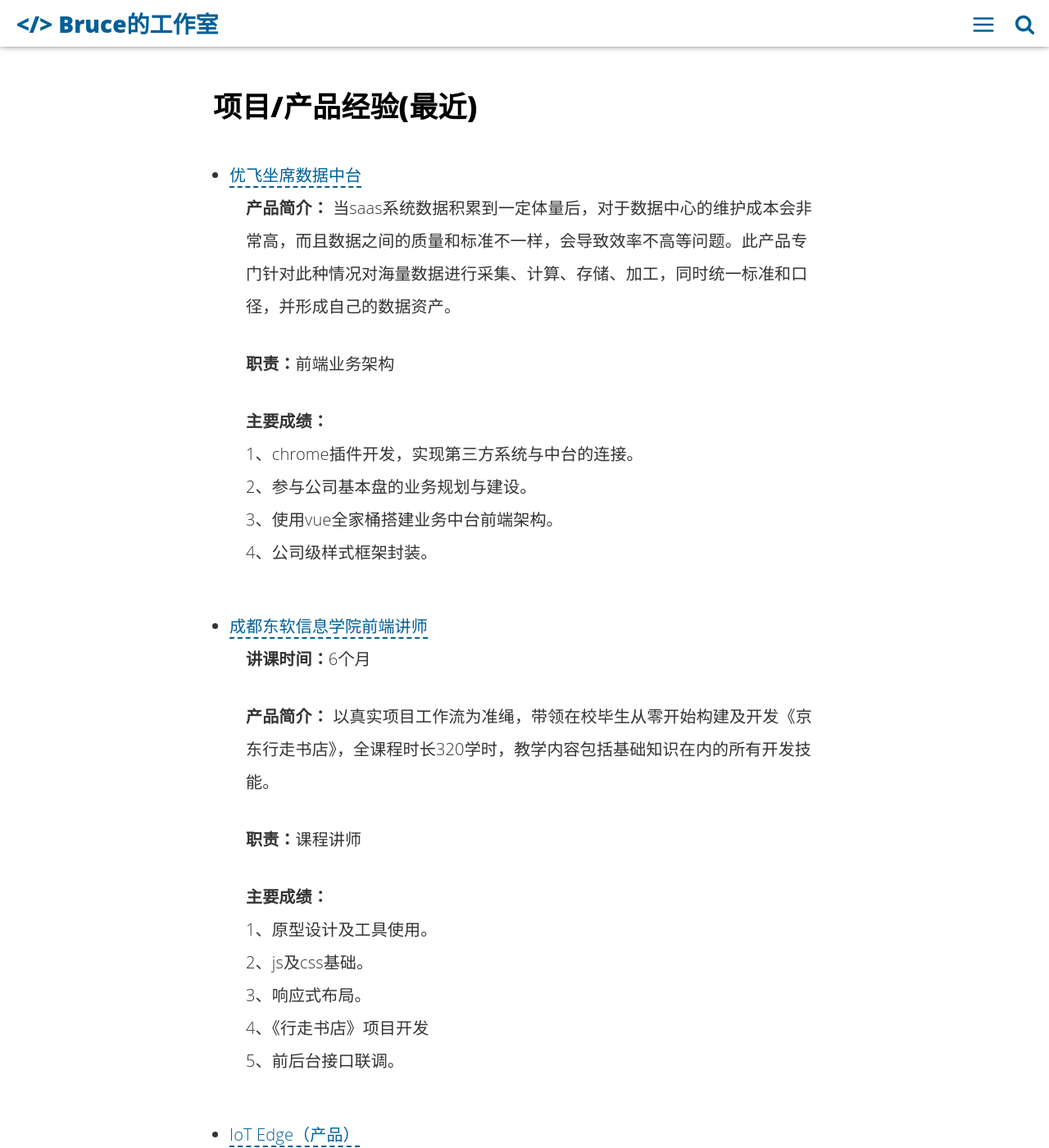
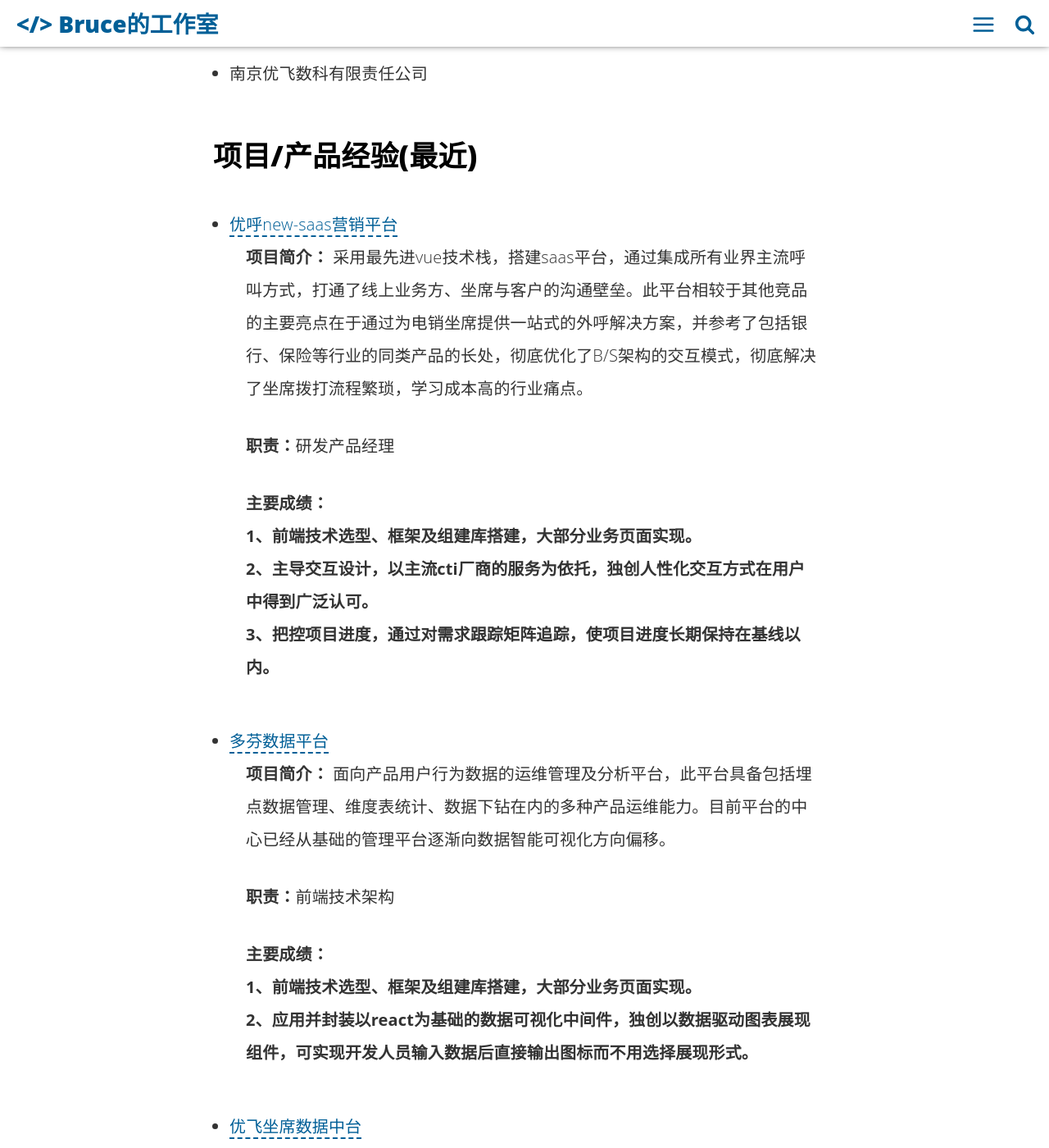
Before and after one commit to bruce827/portfolio, a Jekyll site: the page built from about.html, in a window 1280 px wide and 1400 px high, scrolled down 2902 px. Shown: the whole window at 82% size. Built offline with Jekyll 4.4.1, drawn with Linux system fonts in a browser that asks for light colours.

Commit message:
更新about

```diff
--- a/about.html
+++ b/about.html
@@ -77,10 +77,42 @@ description: "4年前端开发经验，5年团队管理经验，做过千万级
 	<li><a href="http://www.bda.com/About/cn_index.php">北京BDA（博达克）投资咨询有限公司</a></li>
 	<li><a href="https://www.neusoft.com/cn/about/index.html">东软集团股份有限公司</a></li>
 	<li>上海思锐科技有限公司</li>
+	<li>南京优飞数科有限责任公司</li>
 </ul>
 
 <h2>项目/产品经验(最近)</h2>
 <ul>
+	<li><a href="#">优呼new-saas营销平台</a>
+		<p>
+				<b>项目简介： </b>
+				采用最先进vue技术栈，搭建saas平台，通过集成所有业界主流呼叫方式，打通了线上业务方、坐席与客户的沟通壁垒。此平台相较于其他竞品的主要亮点在于通过为电销坐席提供一站式的外呼解决方案，并参考了包括银行、保险等行业的同类产品的长处，彻底优化了B/S架构的交互模式，彻底解决了坐席拨打流程繁琐，学习成本高的行业痛点。
+		</p>
+		<p>
+				<b>职责：</b>研发产品经理
+		</p>
+		<p>
+				<b>主要成绩：</b><br>
+				<b>1、前端技术选型、框架及组建库搭建，大部分业务页面实现。</b><br>
+				<b>2、主导交互设计，以主流cti厂商的服务为依托，独创人性化交互方式在用户中得到广泛认可。</b><br>
+				<b>3、把控项目进度，通过对需求跟踪矩阵追踪，使项目进度长期保持在基线以内。</b><br>
+		</p>
+
+	</li>
+	<li><a href="#">多芬数据平台</a>
+		<p>
+				<b>项目简介： </b>
+				面向产品用户行为数据的运维管理及分析平台，此平台具备包括埋点数据管理、维度表统计、数据下钻在内的多种产品运维能力。目前平台的中心已经从基础的管理平台逐渐向数据智能可视化方向偏移。
+		</p>
+		<p>
+				<b>职责：</b>前端技术架构
+		</p>
+		<p>
+				<b>主要成绩：</b><br>
+				<b>1、前端技术选型、框架及组建库搭建，大部分业务页面实现。</b><br>
+				<b>2、应用并封装以react为基础的数据可视化中间件，独创以数据驱动图表展现组件，可实现开发人员输入数据后直接输出图标而不用选择展现形式。</b><br>
+		</p>
+
+	</li>
 	<li><a href="#">优飞坐席数据中台</a>
 		<p>
 				<b>产品简介：</b>
```
Also changed, not shown: other parts of about.html (+1 -1 lines).
